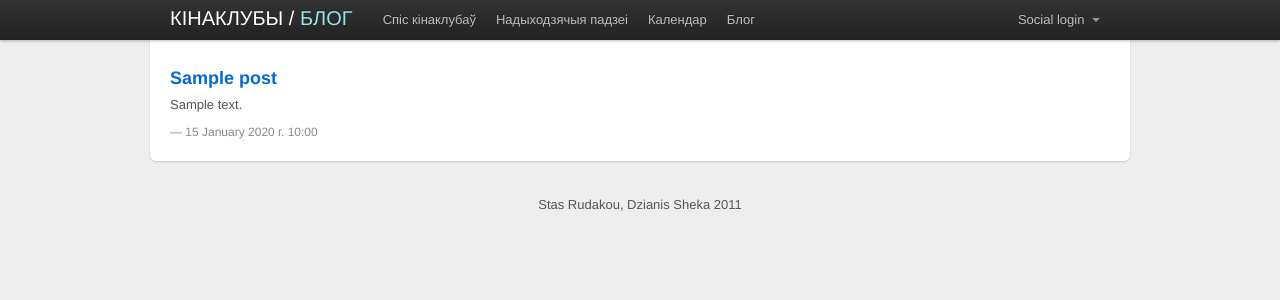
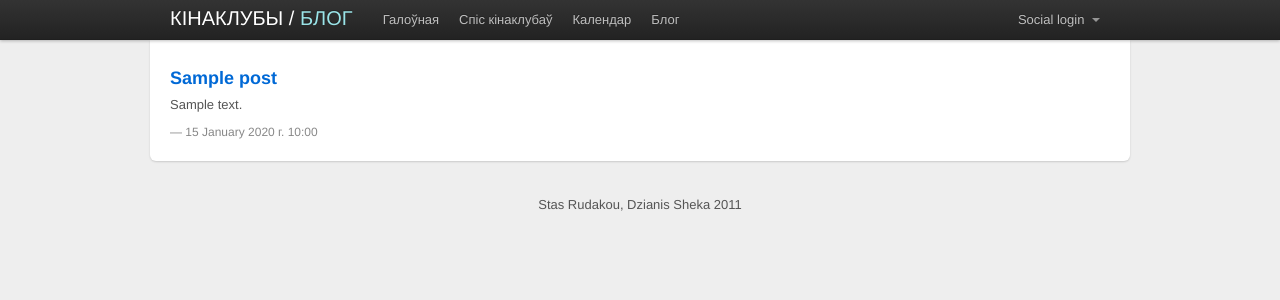
Before and after one commit to staaas/kkb, a Django app: template src/blog/templates/blog/posts.html in a window 1280 px wide. Shown: the top 300 px of the page. Run offline with Django 3.2, Linux system fonts and the light colour scheme; the template is opened without the code that fills it: most values are stand-ins (such as "Sample title", 1, 10 or a date in 2020); parts of the project's set-up code (start-up, migrations or seed data) failed here and were passed over.

Commit message:
Modify topbar

```diff
--- a/src/templates/base.html
+++ b/src/templates/base.html
@@ -41,10 +41,10 @@
     <div class="topbar">
       <div class="fill">
 	<div class="container fixed">
-	  <h3><a id="kinakluby" href="/">КІНАКЛУБЫ /&nbsp;</a><span>{% block header %}{% endblock %}</span></h3>
+	  <h3><a id="kinakluby" href="{% url minsk %}">КІНАКЛУБЫ /&nbsp;</a><span>{% block header %}{% endblock %}</span></h3>
 	  <ul class="nav">
+	    {% url minsk as upcoming_url %}{% if request.path != upcoming_url %}<li><a href="{{ upcoming_url }}">Галоўная</a></li>{% endif %}
 	    {% url cinemaclub_list as list_url %}{% if request.path != list_url %}<li><a href="{{ list_url }}">Спіс кінаклубаў</a></li>{% endif %}
-	    {% url minsk as upcoming_url %}{% if request.path != upcoming_url %}<li><a href="{{ upcoming_url }}">Надыходзячыя падзеі</a></li>{% endif %}
 	    {% url calendar as calendar_url %}{% if request.path != calendar_url %}<li><a href="{{ calendar_url }}">Календар</a></li>{% endif %}
 	    {% url blog_posts as blog_url %}{% if request.path != blog_url %}<li><a href="{{ blog_url }}">Блог</a></li>{% endif %}
 	  </ul>
--- a/src/templates/base_whead.html
+++ b/src/templates/base_whead.html
@@ -44,8 +44,8 @@
 	<div class="container fixed">
 	  <h3><a id="kinakluby" href="/">КІНАКЛУБЫ /&nbsp;</a><span>{% block header %}{% endblock %}</span></h3>
 	  <ul class="nav">
+	    {% url minsk as upcoming_url %}{% if request.path != upcoming_url %}<li><a href="{{ upcoming_url }}">Галоўная</a></li>{% endif %}
 	    {% url cinemaclub_list as list_url %}{% if request.path != list_url %}<li><a href="{{ list_url }}">Спіс кінаклубаў</a></li>{% endif %}
-	    {% url minsk as upcoming_url %}{% if request.path != upcoming_url %}<li><a href="{{ upcoming_url }}">Надыходзячыя падзеі</a></li>{% endif %}
 	    {% url calendar as calendar_url %}{% if request.path != calendar_url %}<li><a href="{{ calendar_url }}">Календар</a></li>{% endif %}
 	    {% url blog_posts as blog_url %}{% if request.path != blog_url %}<li><a href="{{ blog_url }}">Блог</a></li>{% endif %}
 	  </ul>
```
